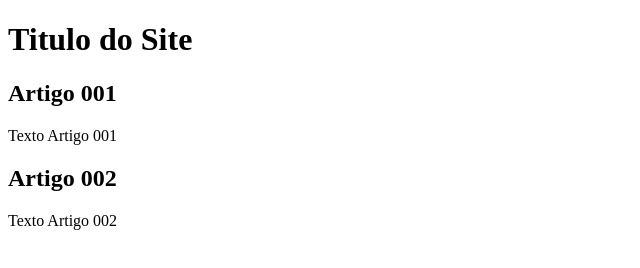
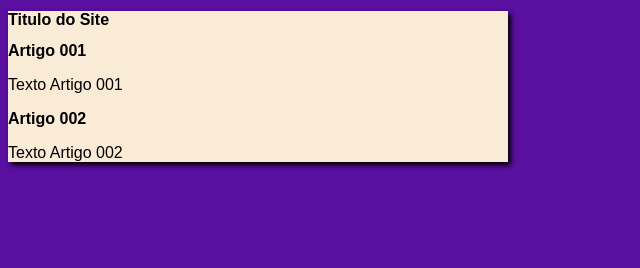
Before and after one commit to a-dutra/Projeto-Site, a plain HTML site: page index.html in a window 1280 px wide. Shown: the whole page, without its empty margins (0-640 px from the left). Drawn offline with Linux system fonts and the light colour scheme.

Commit message:
iniciei o design

```diff
--- /dev/null
+++ b/estilos/style.css
@@ -0,0 +1,17 @@
+* {
+    font-family: Arial, Helvetica, sans-serif;
+    font-size: 16px;
+}
+
+body {
+    background-color: rgb(89, 15, 159);
+
+}
+
+main {
+    background-color: antiquewhite;
+    width: 500px;
+    margin: auto
+    padding: 10px;
+    box-shadow: 3px 3px 5px black;
+}
--- a/index.html
+++ b/index.html
@@ -4,6 +4,7 @@
     <meta charset="UTF-8">
     <meta name="viewport" content="width=device-width, initial-scale=1.0">
     <title>Titulo do Site</title>
+    <link rel="stylesheet" href="estilos/style.css">
 </head>
 <body>
     <main>
```
